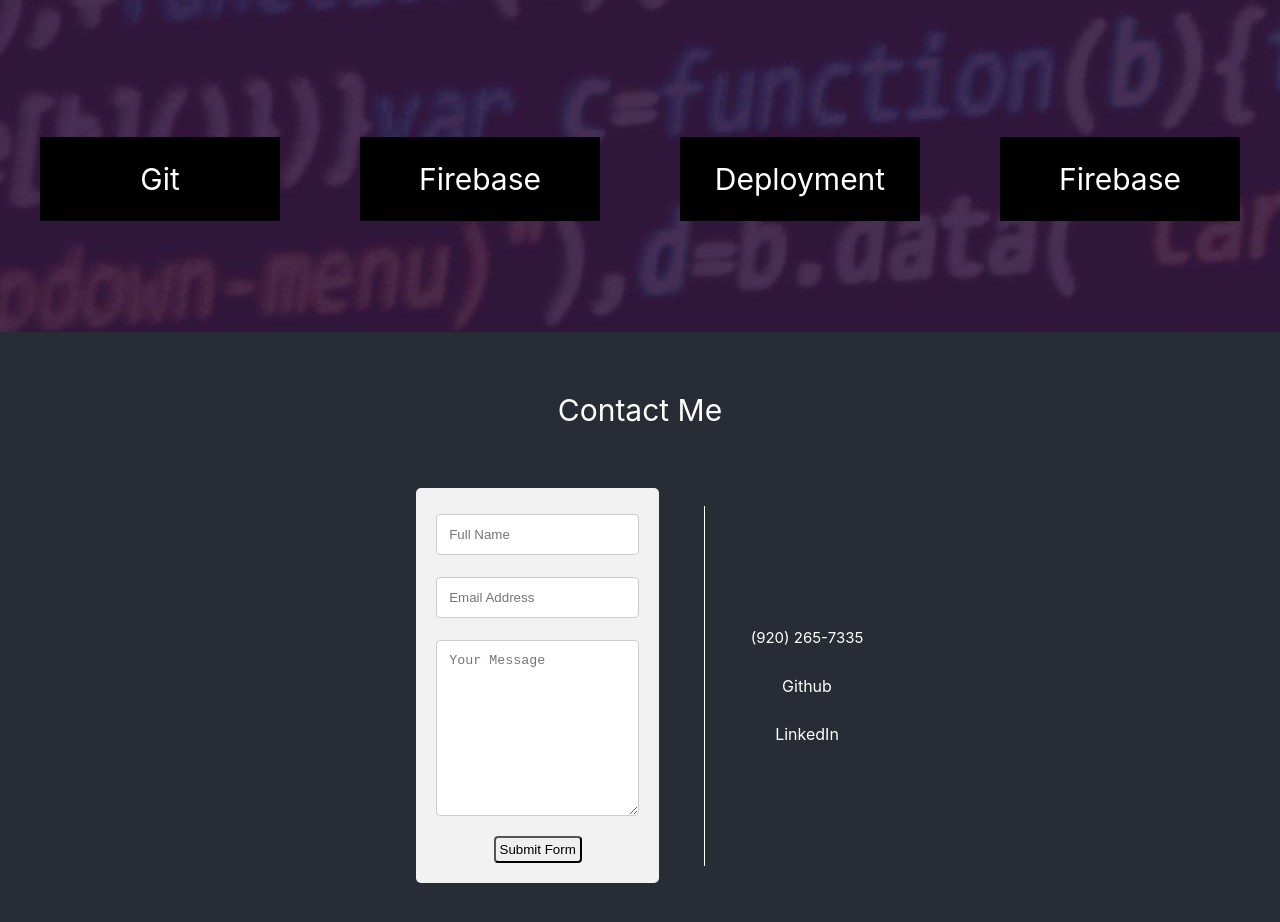
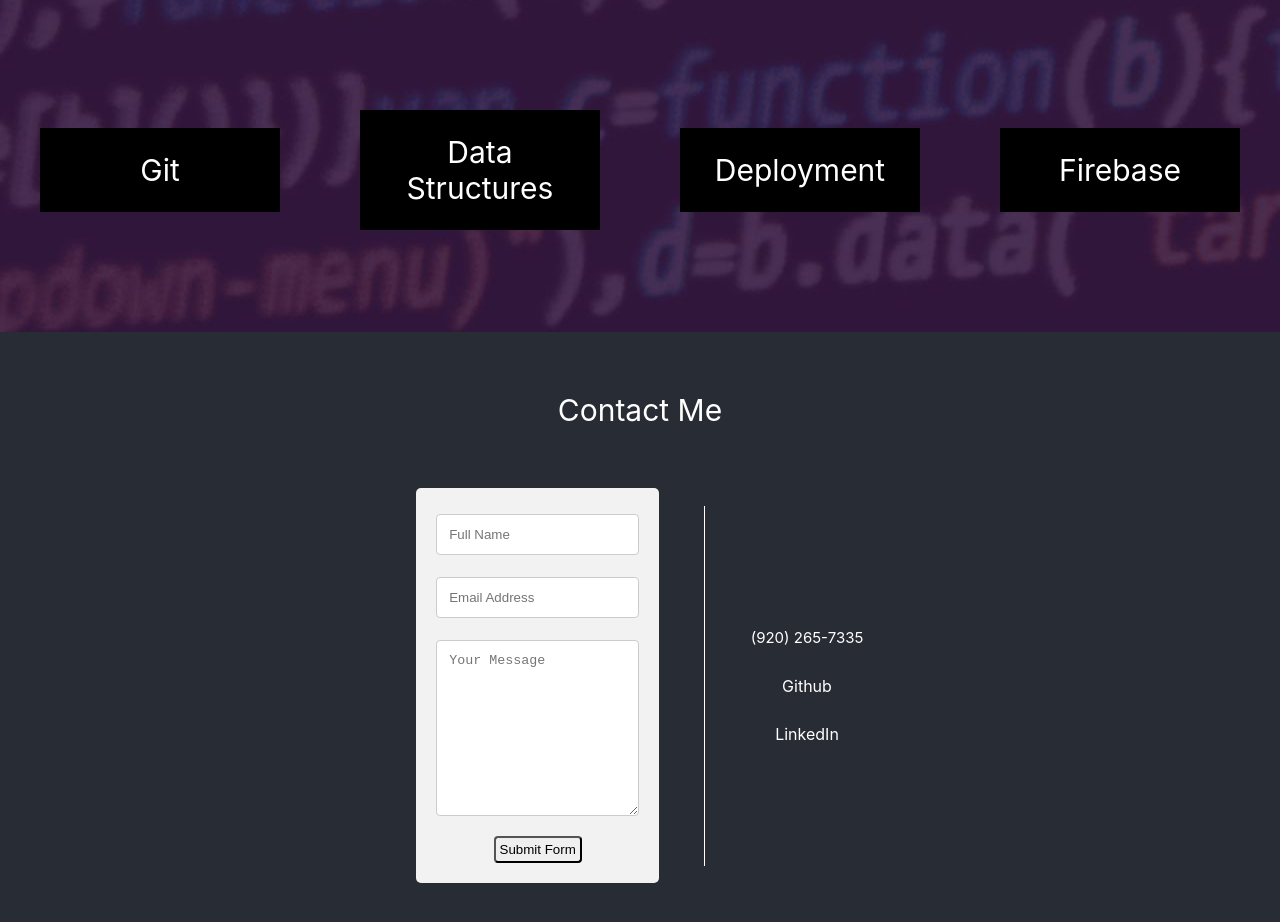
Before and after one commit to joshconstine/josh-website, a React (Create React App) app: page / in a window 1280 px wide. Shown: the part 6660-7582 px from the top of the page. Built offline with nearby package versions, Linux system fonts and the light colour scheme.

Commit message:
corrected

```diff
--- a/src/Skills.js
+++ b/src/Skills.js
@@ -8,7 +8,7 @@ function Skills() {
     "PostgreSQL",
     "Express",
     "Git",
-    "Firebase",
+    "Data Structures",
     "Deployment",
     "Firebase",
   ];
```
